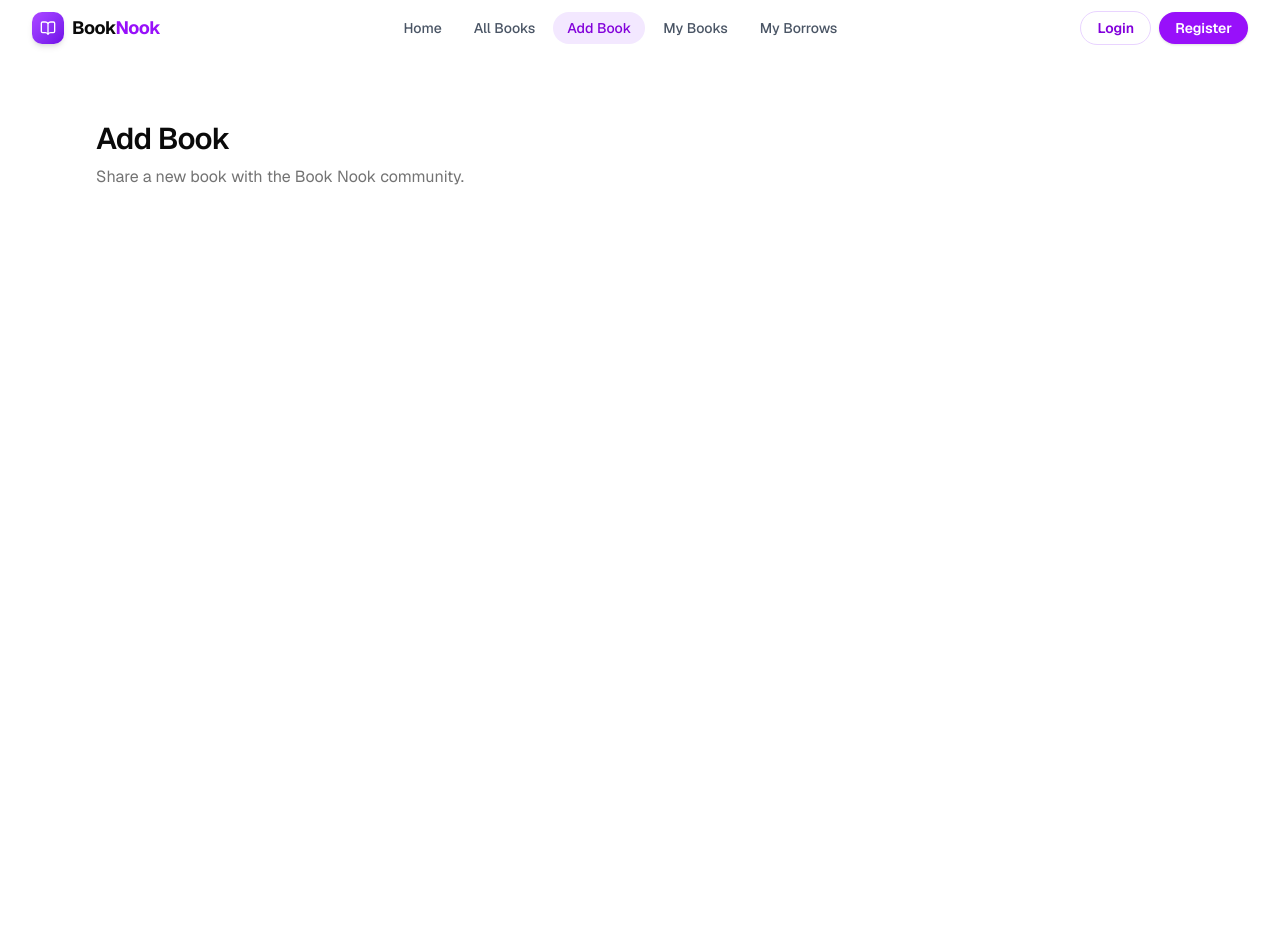
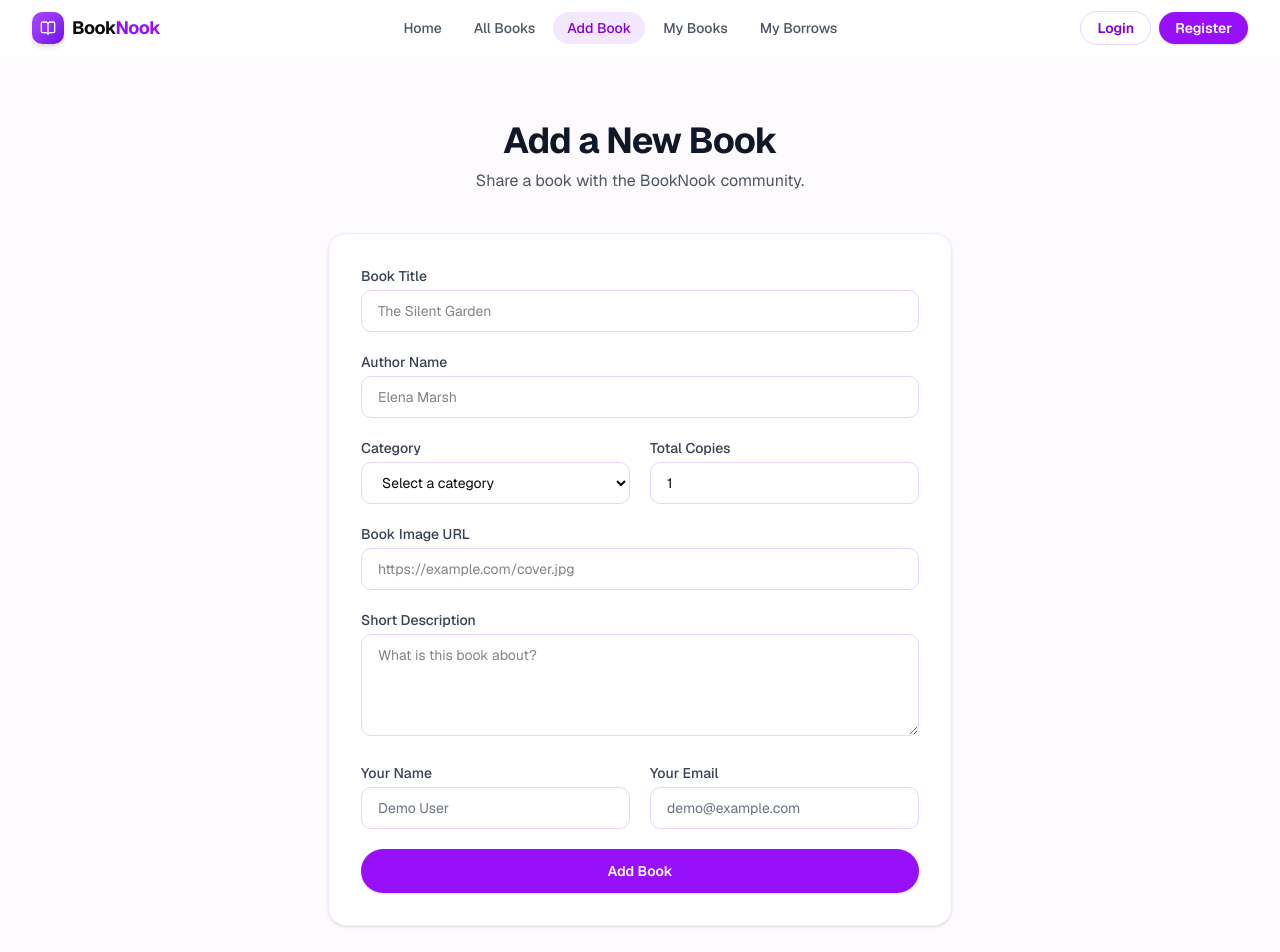
Before and after one commit to Tamal-codes/BookNook-client, a Next.js app: page /add-book in a window 1280 px wide. Shown: the top 952 px of the page. Before the commit the page ends 800 px from the top, so only its background shows below. Built offline with nearby package versions, Linux system fonts and the light colour scheme.

Commit message:
add book section

```diff
--- a/next.config.ts
+++ b/next.config.ts
@@ -5,6 +5,14 @@ const nextConfig: NextConfig = {
   experimental: {
     agentFeedback: true,
   },
+
+  images: {
+    remotePatterns: [
+      { protocol: "https", hostname: "**" },
+      { protocol: "http", hostname: "**" },
+    ],
+  },
+
   cacheComponents: true,
   partialPrefetching: true,
   reactCompiler: true,
--- a/src/app/add-book/page.tsx
+++ b/src/app/add-book/page.tsx
@@ -1,10 +1,144 @@
+"use client";
+
+import { useState } from "react";
+
+const categories = ["Fiction", "Science", "History", "Kids", "Others"];
+
 export default function AddBookPage() {
+  const [loading, setLoading] = useState(false);
+  const [message, setMessage] = useState<{ type: "success" | "error"; text: string } | null>(null);
+
+  const handleSubmit = async (e: React.FormEvent<HTMLFormElement>) => {
+    e.preventDefault();
+    setMessage(null);
+    setLoading(true);
+
+    const form = e.currentTarget;
+    const formData = new FormData(form);
+
+    const book = {
+      title: formData.get("title"),
+      author: formData.get("author"),
+      category: formData.get("category"),
+      image: formData.get("image"),
+      description: formData.get("description"),
+      totalCopies: Number(formData.get("totalCopies")),
+      // Temporary until login is added
+      userName: "Demo User",
+      userEmail: "demo@example.com",
+    };
+
+    try {
+      const res = await fetch("http://localhost:8000/books", {
+        method: "POST",
+        headers: { "Content-Type": "application/json" },
+        body: JSON.stringify(book),
+      });
+      const data = await res.json();
+
+      if (data.acknowledged) {
+        setMessage({ type: "success", text: "Book added successfully!" });
+        form.reset();
+      } else {
+        setMessage({ type: "error", text: "Could not add the book. Try again." });
+      }
+    } catch {
+      setMessage({ type: "error", text: "Server is not reachable. Is it running?" });
+    } finally {
+      setLoading(false);
+    }
+  };
+
+  const inputClass =
+    "mt-1 w-full rounded-lg border border-purple-200 bg-white px-4 py-2.5 text-sm outline-none transition focus:border-purple-500 focus:ring-2 focus:ring-purple-500/20";
+  const labelClass = "block text-sm font-medium text-gray-700";
+
   return (
-    <section className="mx-auto w-full max-w-6xl px-4 py-16 sm:px-6 lg:px-8">
-      <h1 className="text-3xl font-semibold tracking-tight">Add Book</h1>
-      <p className="mt-2 max-w-2xl text-muted-foreground">
-        Share a new book with the Book Nook community.
-      </p>
+    <section className="bg-purple-50/40 py-12 sm:py-16">
+      <div className="mx-auto w-full max-w-2xl px-4 sm:px-6">
+        <div className="text-center">
+          <h1 className="text-3xl font-bold tracking-tight text-gray-900 sm:text-4xl">
+            Add a New Book
+          </h1>
+          <p className="mt-2 text-gray-600">
+            Share a book with the BookNook community.
+          </p>
+        </div>
+
+        <form
+          onSubmit={handleSubmit}
+          className="mt-10 space-y-5 rounded-2xl border border-purple-100 bg-white p-6 shadow-sm sm:p-8"
+        >
+          <div>
+            <label htmlFor="title" className={labelClass}>Book Title</label>
+            <input id="title" name="title" type="text" required placeholder="The Silent Garden" className={inputClass} />
+          </div>
+
+          <div>
+            <label htmlFor="author" className={labelClass}>Author Name</label>
+            <input id="author" name="author" type="text" required placeholder="Elena Marsh" className={inputClass} />
+          </div>
+
+          <div className="grid gap-5 sm:grid-cols-2">
+            <div>
+              <label htmlFor="category" className={labelClass}>Category</label>
+              <select id="category" name="category" required defaultValue="" className={inputClass}>
+                <option value="" disabled>Select a category</option>
+                {categories.map((c) => (
+                  <option key={c} value={c}>{c}</option>
+                ))}
+              </select>
+            </div>
+
+            <div>
+              <label htmlFor="totalCopies" className={labelClass}>Total Copies</label>
+              <input id="totalCopies" name="totalCopies" type="number" min={1} required defaultValue={1} className={inputClass} />
+            </div>
+          </div>
+
+          <div>
+            <label htmlFor="image" className={labelClass}>Book Image URL</label>
+            <input id="image" name="image" type="url" required placeholder="https://example.com/cover.jpg" className={inputClass} />
+          </div>
+
+          <div>
+            <label htmlFor="description" className={labelClass}>Short Description</label>
+            <textarea id="description" name="description" rows={4} required placeholder="What is this book about?" className={inputClass} />
+          </div>
+
+          <div className="grid gap-5 sm:grid-cols-2">
+            <div>
+              <label htmlFor="userName" className={labelClass}>Your Name</label>
+              <input id="userName" type="text" value="Demo User" readOnly className={`${inputClass} bg-gray-50 text-gray-500`} />
+            </div>
+            <div>
+              <label htmlFor="userEmail" className={labelClass}>Your Email</label>
+              <input id="userEmail" type="email" value="demo@example.com" readOnly className={`${inputClass} bg-gray-50 text-gray-500`} />
+            </div>
+          </div>
+
+          {message && (
+            <p
+              role="status"
+              className={`rounded-lg px-4 py-3 text-sm font-medium ${
+                message.type === "success"
+                  ? "bg-green-50 text-green-700"
+                  : "bg-red-50 text-red-700"
+              }`}
+            >
+              {message.text}
+            </p>
+          )}
+
+          <button
+            type="submit"
+            disabled={loading}
+            className="w-full rounded-full bg-purple-600 px-6 py-3 text-sm font-semibold text-white shadow-sm transition hover:bg-purple-700 disabled:cursor-not-allowed disabled:opacity-60"
+          >
+            {loading ? "Adding..." : "Add Book"}
+          </button>
+        </form>
+      </div>
     </section>
   );
 }
--- a/src/app/layout.tsx
+++ b/src/app/layout.tsx
@@ -25,11 +25,11 @@ export default function RootLayout({ children }: LayoutProps<"/">) {
       className={`${geistSans.variable} ${geistMono.variable} h-full antialiased`}
     >
       <body className="min-h-full flex flex-col">
-        <Navbar />
+
         <main className="flex flex-1 flex-col">
 
 
-
+        <Navbar />
           {children}
 
 
```
